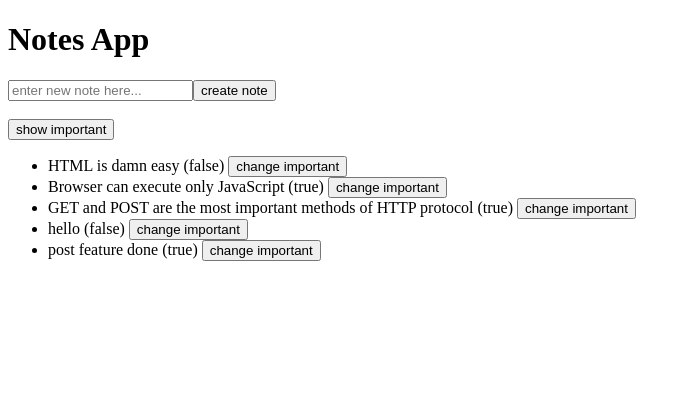
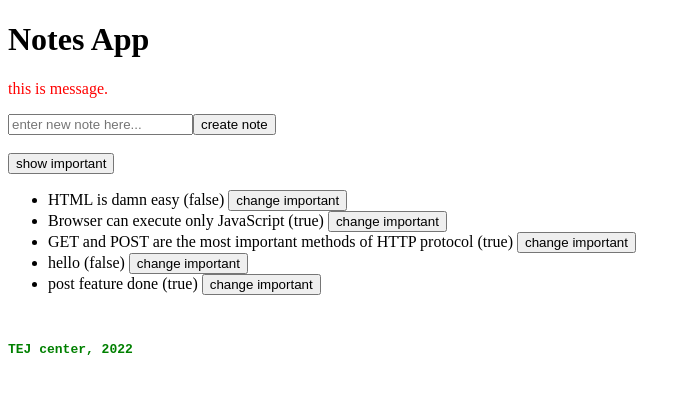
Before and after one commit to rajutamanglama63/notes-app, a React (Create React App) app: page / in a window 1280 px wide. Shown: the top 394 px of the page, without its empty margins (0-691 px from the left). Built offline with nearby package versions, Linux system fonts and the light colour scheme; data requests are answered from the project's data file.

Commit message:
css applied

```diff
--- a/src/App.js
+++ b/src/App.js
@@ -1,7 +1,9 @@
 import { useEffect, useState } from "react";
-import axios from "axios";
+// import axios from "axios";
 import noteApiServices from "./api/notes";
 import Note from "./components/Note";
+import Footer from "./components/Footer";
+import Notification from "./components/Notification";
 
 function App() {
   const [notes, setNotes] = useState([]);
@@ -64,6 +66,7 @@ function App() {
   return (
     <div>
       <h1>Notes App</h1>
+      <Notification message={"this is message."} />
       <form onSubmit={submitHandler}>
         <input
           placeholder="enter new note here..."
@@ -79,6 +82,8 @@ function App() {
           <Note key={note.id} note={note} btnToggleHandler={btnToggleHandler} />
         ))}
       </ul>
+
+      <Footer />
     </div>
   );
 }
--- /dev/null
+++ b/src/components/Footer.js
@@ -0,0 +1,21 @@
+import React from "react";
+
+const Footer = () => {
+  let footerStyle = {
+    color: "purple",
+    fontFamily: "monospace",
+    fontWeight: "bolder",
+  };
+
+  if (true) {
+    footerStyle = { ...footerStyle, color: "green" };
+  }
+  return (
+    <div>
+      <br />
+      <p style={footerStyle}>TEJ center, 2022</p>
+    </div>
+  );
+};
+
+export default Footer;
--- /dev/null
+++ b/src/index.css
@@ -0,0 +1,3 @@
+.msgStyle {
+    color: red;
+}
--- a/src/index.js
+++ b/src/index.js
@@ -1,5 +1,6 @@
 import React from "react";
 import ReactDOM from "react-dom/client";
+import "./index.css";
 // import axios from "axios";
 import App from "./App";
 
```
